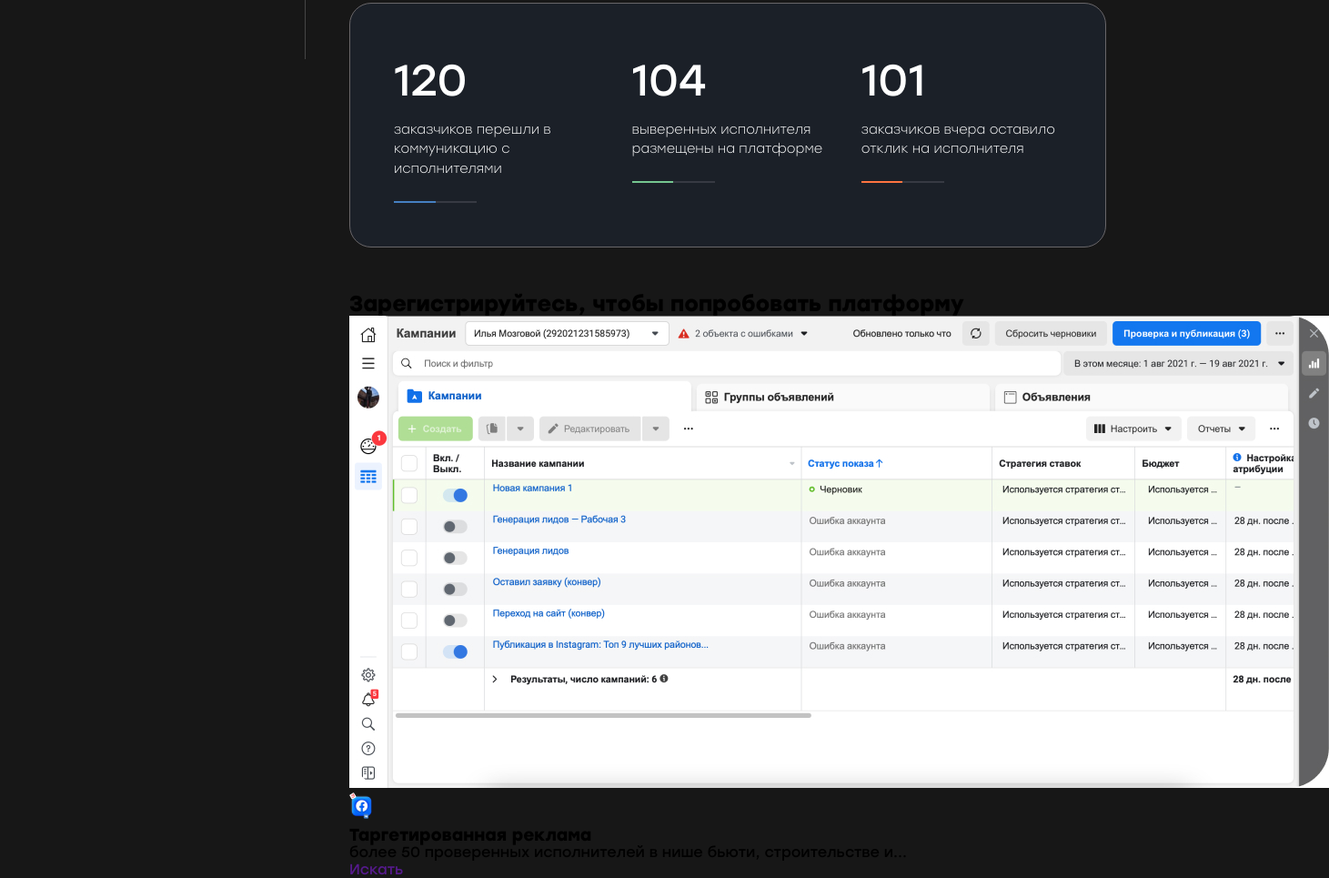
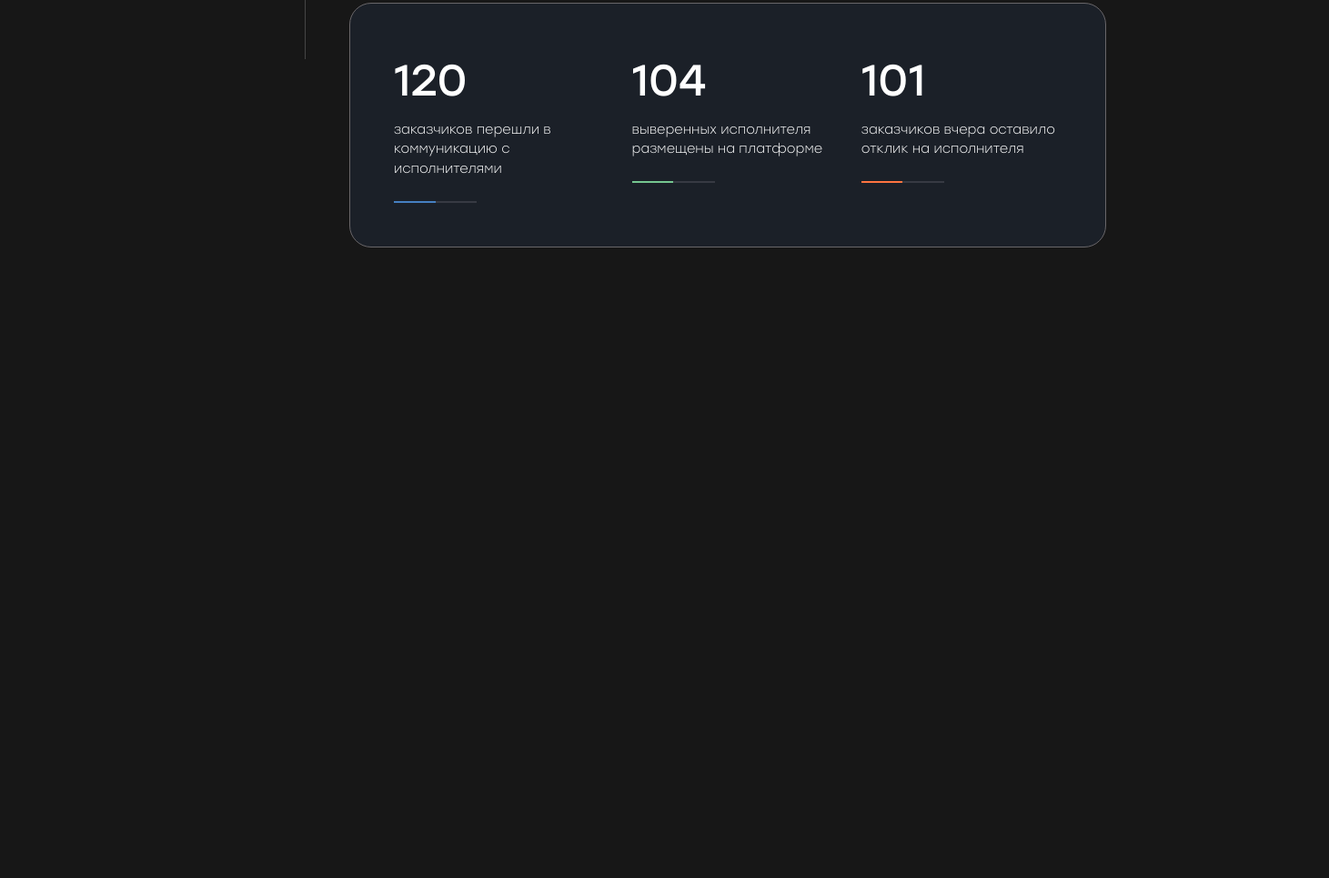
Before and after one commit to andy-devs/yansework, a plain HTML site: page index.html in a window 1280 px wide. Shown: the part 735-1700 px from the top of the page at 91% size, 1461 px wide, since content can reach past the window. After the commit the page ends 1055 px from the top, so only its background shows below. Drawn offline with Linux system fonts and the light colour scheme.

Commit message:
commented out

```diff
--- a/index.html
+++ b/index.html
@@ -139,7 +139,7 @@
 						</div>
 					</div>
 				</div>
-				<div class="mainpage__work">
+				<!-- <div class="mainpage__work">
 					<h2 class="mainpage__work-head">
 						Зарегистрируйтесь, чтобы попробовать платформу
 					</h2>
@@ -164,7 +164,7 @@
 							>
 						</div>
 					</div>
-				</div>
+				</div> -->
 			</div>
 		</main>
 	</body>
```
